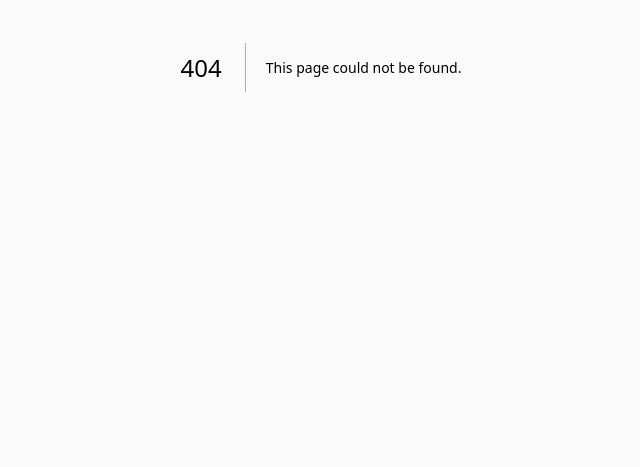
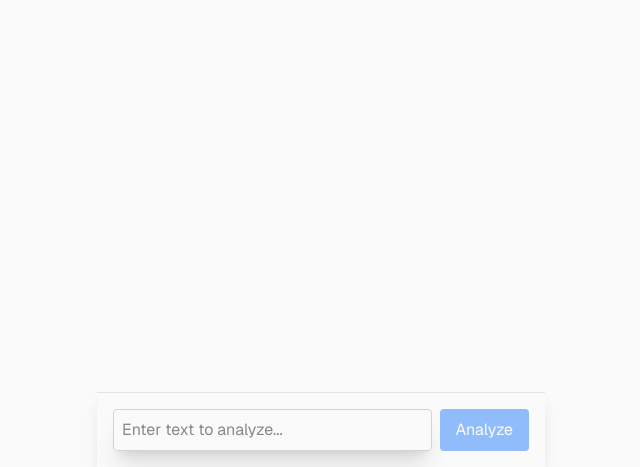
Before and after one commit to VinayKempa/learn-next-ai, a Next.js app: page /ui/structured-enum in a window 1280 px wide. Before the commit this address had no page. Shown: the part 333-800 px from the top of the page, without its empty margins (319-959 px from the left). Built offline with nearby package versions, Linux system fonts and the light colour scheme.

Commit message:
Structured array and enum generators

```diff
--- /dev/null
+++ b/app/api/structured-array/route.ts
@@ -0,0 +1,21 @@
+import { streamObject } from "ai";
+import { openai } from "@ai-sdk/openai";
+import { pokemonSchema } from "./schema";
+
+export async function POST(req: Request) {
+  try {
+    const { type } = await req.json();
+
+    const result = streamObject({
+      model: openai("gpt-5-nano"),
+      output: "array",
+      schema: pokemonSchema,
+      prompt: `Generate a list of 5 ${type} type pokemon`,
+    });
+
+    return result.toTextStreamResponse();
+  } catch (error) {
+    console.error("Error generating pokemon:", error);
+    return new Response("Failed to generate pokemon", { status: 500 });
+  }
+}
--- /dev/null
+++ b/app/api/structured-array/schema.ts
@@ -0,0 +1,8 @@
+import { z } from "zod";
+
+export const pokemonSchema = z.object({
+  name: z.string(),
+  abilities: z.array(z.string()),
+});
+
+export const pokemonUISchema = z.array(pokemonSchema);
--- /dev/null
+++ b/app/api/structured-enum/route.ts
@@ -0,0 +1,20 @@
+import { generateObject } from "ai";
+import { openai } from "@ai-sdk/openai";
+
+export async function POST(req: Request) {
+  try {
+    const { text } = await req.json();
+
+    const result = await generateObject({
+      model: openai("gpt-5-mini"), // gpt-5-mini supports enum better
+      output: "enum",
+      enum: ["positive", "negative", "neutral"],
+      prompt: `Classify the sentiment in this text: "${text}"`,
+    });
+
+    return result.toJsonResponse();
+  } catch (error) {
+    console.error("Error generating sentiment:", error);
+    return new Response("Failed to generate sentiment", { status: 500 });
+  }
+}
--- /dev/null
+++ b/app/ui/structured-array/page.tsx
@@ -0,0 +1,78 @@
+"use client";
+
+import { experimental_useObject as useObject } from "@ai-sdk/react";
+import { pokemonUISchema } from "@/app/api/structured-array/schema";
+import { useState } from "react";
+
+export default function StructuredArrayPage() {
+  const [type, setType] = useState("");
+  const { object, submit, isLoading, error, stop } = useObject({
+    api: "/api/structured-array",
+    schema: pokemonUISchema,
+  });
+
+  const handleSubmit = (e: React.FormEvent) => {
+    e.preventDefault();
+    submit({ type });
+    setType("");
+  };
+
+  return (
+    <div className="flex flex-col w-full max-w-2xl pt-12 pb-24 mx-auto">
+      {error && <div className="text-red-500 mb-4 px-4">{error.message}</div>}
+
+      <div className="space-y-8">
+        {object?.map((pokemon) => (
+          <div
+            key={pokemon?.name}
+            className="bg-zinc-50 dark:bg-zinc-800 p-6 rounded-lg shadow-sm"
+          >
+            <h2 className="text-2xl font-bold mb-4">{pokemon?.name}</h2>
+            <div className="grid grid-cols-2 gap-4">
+              {pokemon?.abilities?.map((ability) => (
+                <div
+                  key={ability}
+                  className="bg-zinc-100 dark:bg-zinc-700 p-3 rounded-md"
+                >
+                  {ability}
+                </div>
+              ))}
+            </div>
+          </div>
+        ))}
+      </div>
+
+      <form
+        onSubmit={handleSubmit}
+        className="fixed bottom-0 w-full max-w-2xl mx-auto left-0 right-0 p-4 dark:bg-zinc-950 border-t border-zinc-200 dark:border-zinc-800 shadow-lg"
+      >
+        <div className="flex gap-2">
+          <input
+            type="text"
+            value={type}
+            onChange={(e) => setType(e.target.value)}
+            placeholder="Enter a type..."
+            className="flex-1 dark:bg-zinc-800 p-2 border border-zinc-300 dark:border-zinc-700 rounded shadow-xl"
+          />
+          {isLoading ? (
+            <button
+              type="button"
+              onClick={stop}
+              className="bg-red-500 text-white px-4 py-2 rounded hover:bg-red-600 transition-colors disabled:opacity-50 disabled:cursor-not-allowed"
+            >
+              Stop
+            </button>
+          ) : (
+            <button
+              type="submit"
+              disabled={isLoading || !type.trim()}
+              className="bg-blue-500 text-white px-4 py-2 rounded hover:bg-blue-600 transition-colors disabled:opacity-50 disabled:cursor-not-allowed"
+            >
+              Generate
+            </button>
+          )}
+        </div>
+      </form>
+    </div>
+  );
+}
--- /dev/null
+++ b/app/ui/structured-enum/page.tsx
@@ -0,0 +1,82 @@
+"use client";
+
+import { useState } from "react";
+
+export default function StructuredEnumPage() {
+  const [text, setText] = useState("");
+  const [sentiment, setSentiment] = useState("");
+  const [isLoading, setIsLoading] = useState(false);
+  const [error, setError] = useState<string | null>(null);
+
+  const analyzeSentiment = async (e: React.FormEvent) => {
+    e.preventDefault();
+
+    setIsLoading(true);
+    setError(null);
+    setText("");
+
+    try {
+      const response = await fetch("/api/structured-enum", {
+        method: "POST",
+        headers: { "Content-Type": "application/json" },
+        body: JSON.stringify({ text }),
+      });
+
+      const data = await response.json();
+
+      if (!response.ok) {
+        throw new Error(data.error || "Something went wrong");
+      }
+
+      setSentiment(data);
+    } catch (error) {
+      console.error("Error:", error);
+      setError(
+        error instanceof Error
+          ? error.message
+          : "Something went wrong. Please try again.",
+      );
+    } finally {
+      setIsLoading(false);
+    }
+  };
+
+  return (
+    <div className="flex flex-col w-full max-w-md py-24 mx-auto stretch">
+      {error && <div className="text-red-500 mb-4">{error}</div>}
+
+      {isLoading ? (
+        <div className="text-center">Analyzing sentiment...</div>
+      ) : sentiment ? (
+        <div className="text-center">
+          <div className="text-3xl font-bold">
+            {sentiment === "positive" && "😊 Positive"}
+            {sentiment === "negative" && "😞 Negative"}
+            {sentiment === "neutral" && "😐 Neutral"}
+          </div>
+        </div>
+      ) : null}
+
+      <form
+        onSubmit={analyzeSentiment}
+        className="fixed bottom-0 w-full max-w-md mx-auto left-0 right-0 p-4 bg-zinc-50 dark:bg-zinc-950 border-t border-zinc-200 dark:border-zinc-800 shadow-lg"
+      >
+        <div className="flex gap-2">
+          <input
+            className="flex-1 dark:bg-zinc-800 p-2 border border-zinc-300 dark:border-zinc-700 rounded shadow-xl"
+            value={text}
+            onChange={(e) => setText(e.target.value)}
+            placeholder="Enter text to analyze..."
+          />
+          <button
+            type="submit"
+            className="bg-blue-500 text-white px-4 py-2 rounded hover:bg-blue-600 transition-colors disabled:opacity-50 disabled:cursor-not-allowed"
+            disabled={isLoading || !text.trim()}
+          >
+            Analyze
+          </button>
+        </div>
+      </form>
+    </div>
+  );
+}
```
